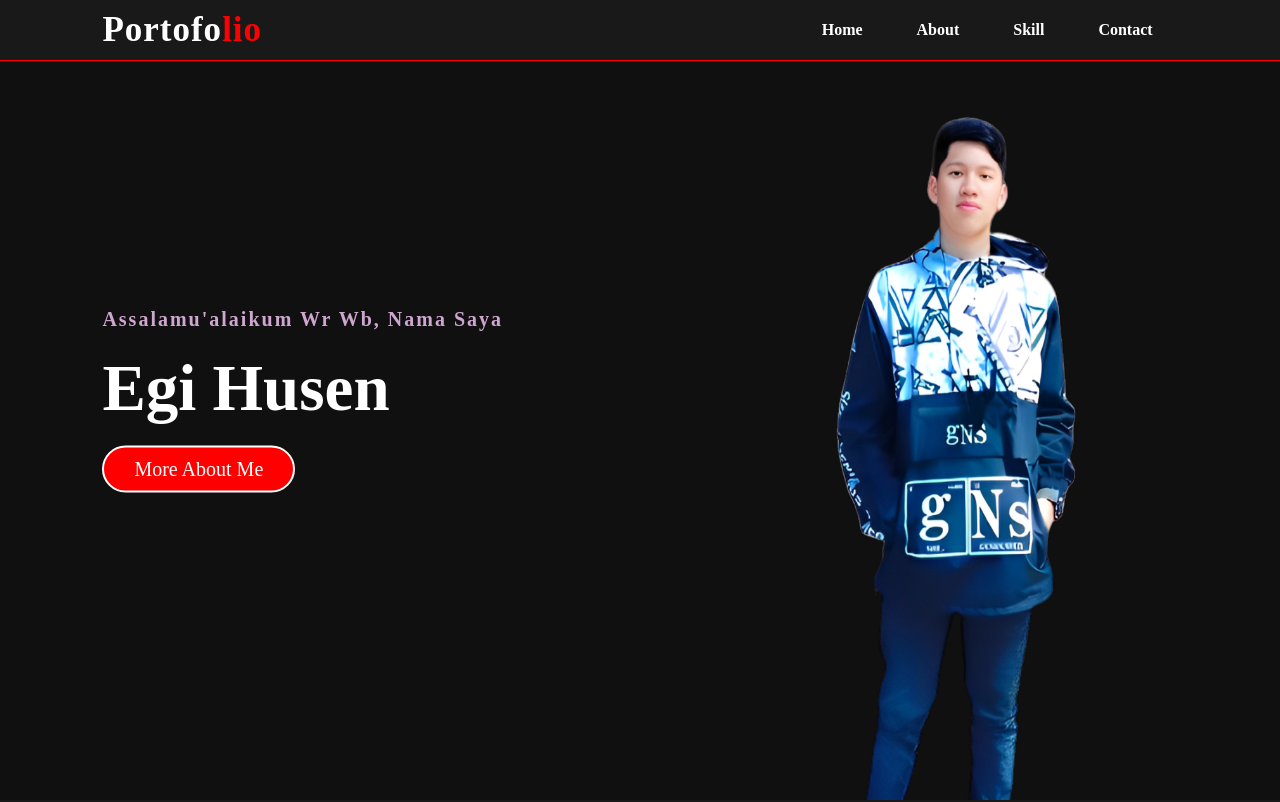
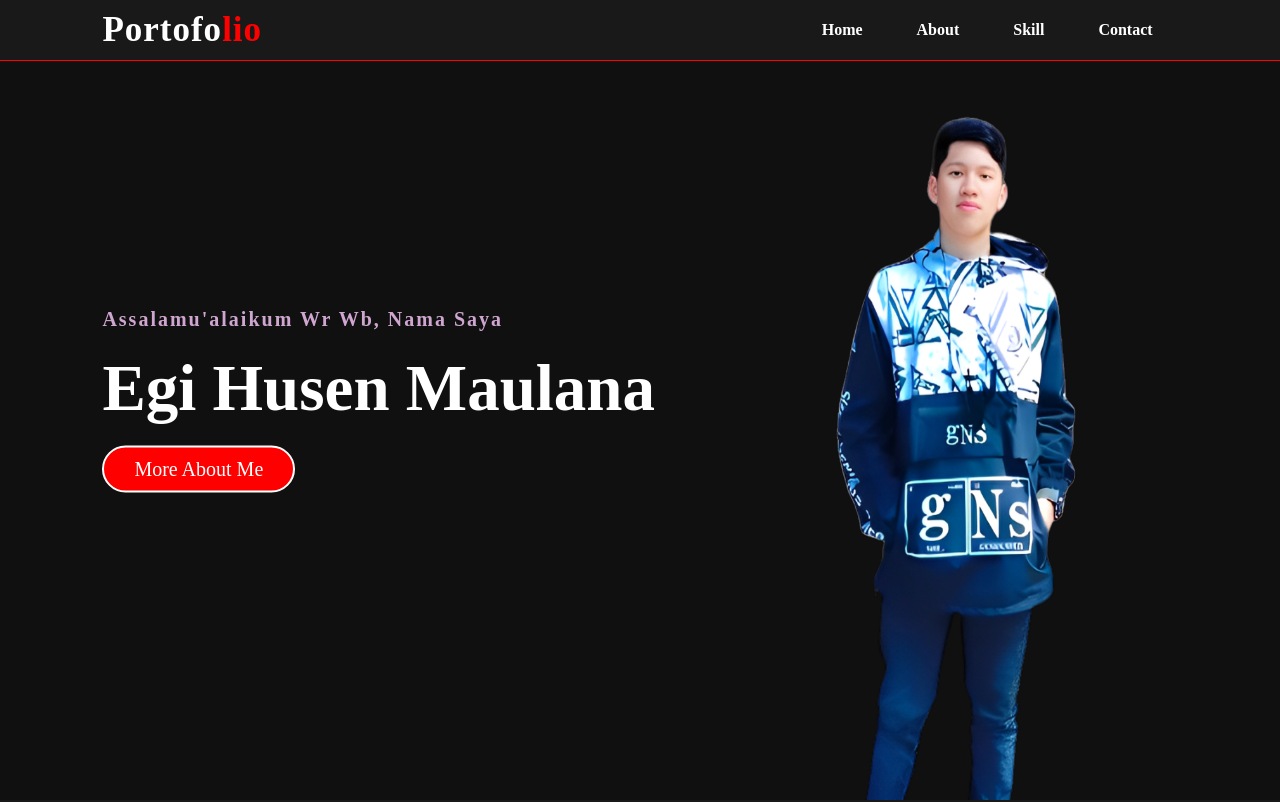
Before and after one commit to egihusen/egihusen.github.io, a plain HTML site: page index.html in a window 1280 px wide. Shown: the top 802 px of the page. Drawn offline with Linux system fonts and the light colour scheme.

Commit message:
mengubah nama

```diff
--- a/index.html
+++ b/index.html
@@ -29,7 +29,7 @@
 
     <div class="content">
       <h4>Assalamu'alaikum Wr Wb, Nama Saya</h4>
-      <h1>Egi Husen</h1>
+      <h1>Egi Husen Maulana</h1>
       <a href="#about">More About Me</a>
     </div>
 
```
